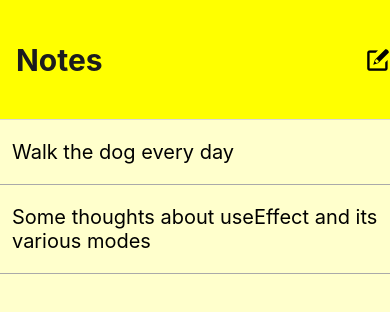
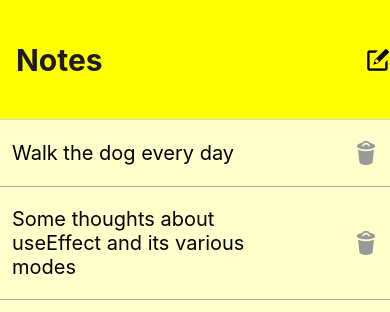
Before and after one commit to yjsoon/code_exp24_notesapp, a React Native app: screen /Notes in a window 390 px wide. Shown: the top 312 px of the page. Built offline with nearby package versions, Linux system fonts and the light colour scheme.

Commit message:
Added a delete button, doesn't work yet

```diff
--- a/screens/NotesScreen.js
+++ b/screens/NotesScreen.js
@@ -42,14 +42,21 @@ export default function NotesScreen({ route, navigation }) {
           paddingTop: 20,
           paddingBottom: 20,
           borderBottomColor: "#aaa",
-          borderBottomWidth: 1
+          borderBottomWidth: 1,
+          flexDirection: "row",
+          justifyContent: "space-between",
+          alignItems: "center"
         }}>
         <Text
           style={{
-            fontSize: 20
+            fontSize: 20,
+            width: "80%"
           }}>
           {item.title}
         </Text>
+        <Pressable onPress={() => {}}>
+          <Entypo name="trash" size={24} color="#999" />
+        </Pressable>
       </View>
     );
   }
```
